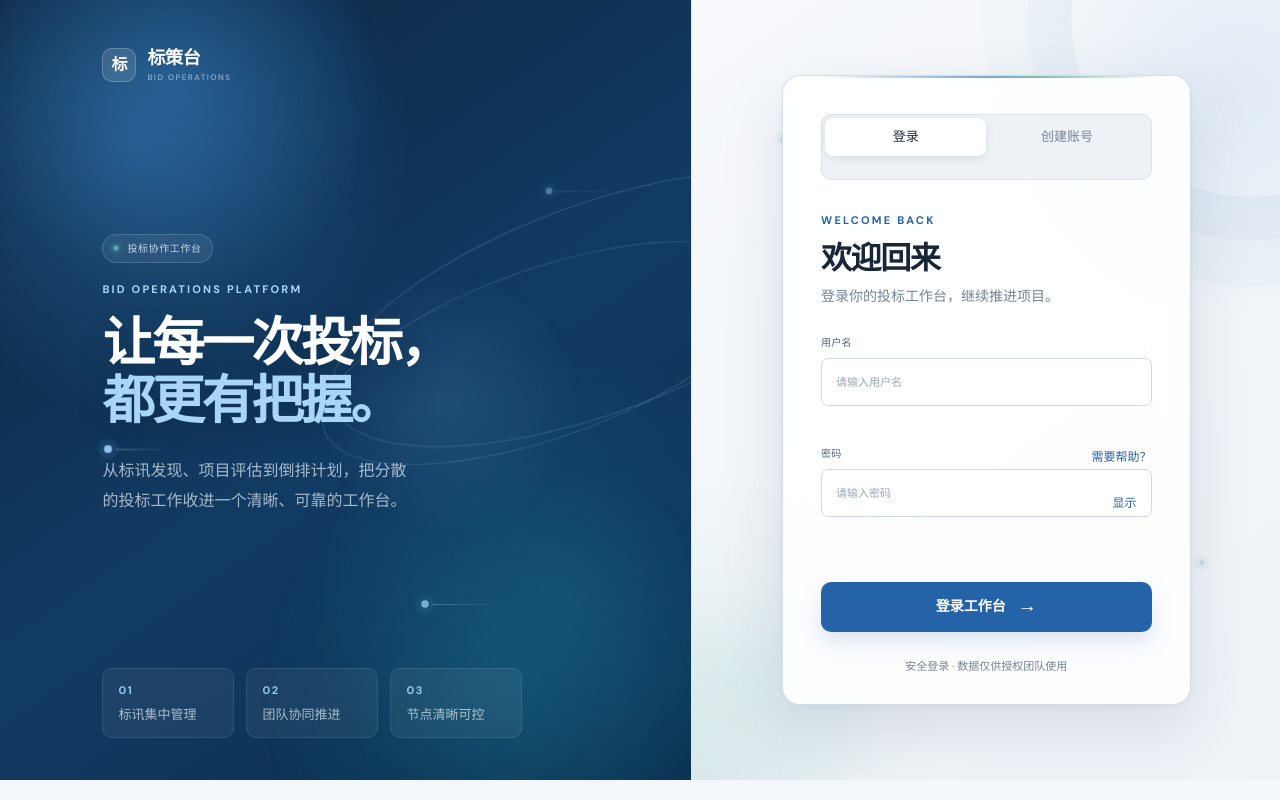
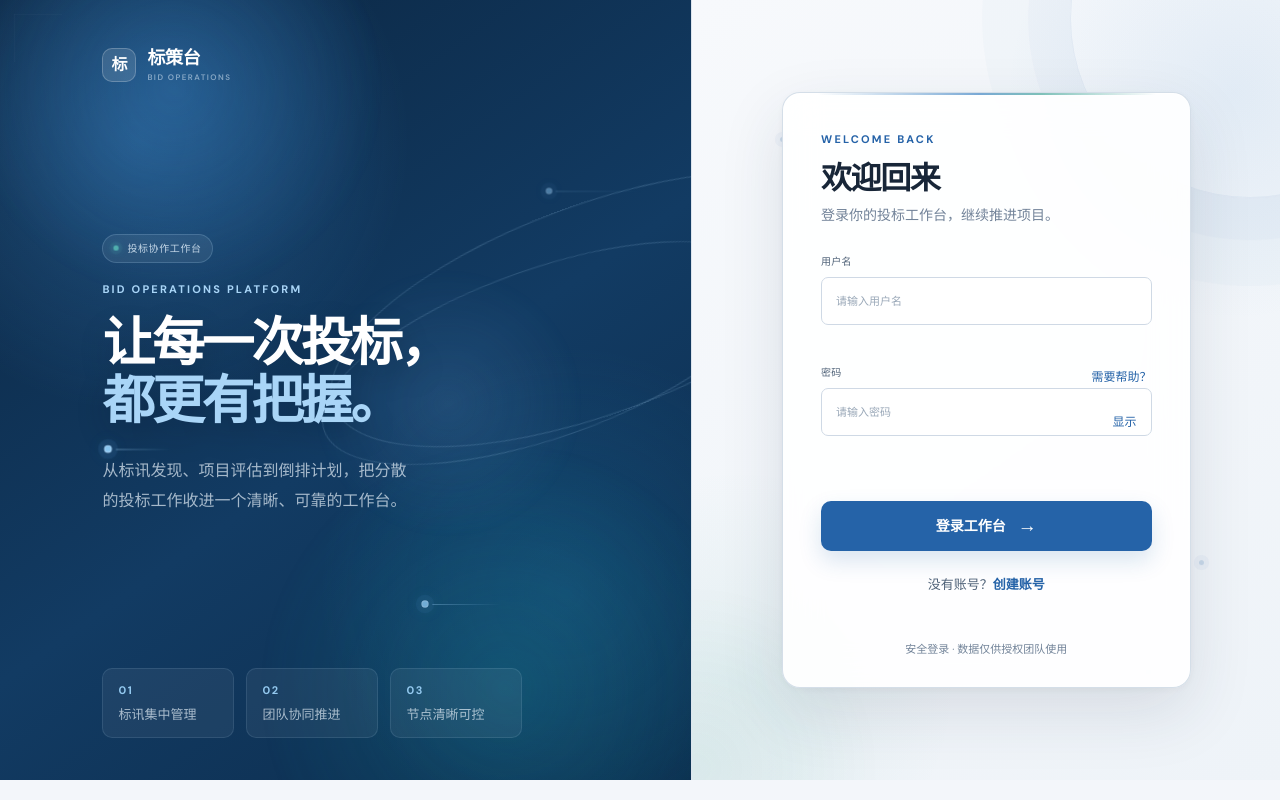
Before and after one commit to JuanSheng76/bid-tools, a FastAPI app: page /login in a window 1280 px wide. Run offline with FastAPI, Linux system fonts and the light colour scheme; some libraries are stand-ins or nearby versions.

Commit message:
style: 登录页去掉顶部标签切换，改用底部蓝色文字链接
- 移除 .auth-tabs pill 切换条（HTML + CSS 浅色/深色主题）
- 登录表单底部新增蓝色「没有账号？创建账号」链接
- .auth-register-switch 按钮改为品牌蓝 #2563a8
- 新增 hover 下划线 + 加深交互

Co-Authored-By: Claude <noreply@anthropic.com>

```diff
--- a/static/style.css
+++ b/static/style.css
@@ -99,48 +99,25 @@ body { background: #f4f7fb; color: #172033; font-family: Manrope, "Noto Sans SC"
 .auth-submit span { font-size: 19px; font-weight: 400; transition: transform .2s; }
 .auth-submit:hover { color: #fff; transform: translateY(-1px); box-shadow: 0 15px 30px rgba(79,70,229,.3); }
 .auth-submit:hover span { transform: translateX(3px); }
-/* 登录/注册标签切换 */
-.auth-tabs {
-    display: flex;
-    gap: 0;
-    margin-bottom: 32px;
-    padding: 3px;
-    border: 1px solid #dbe3ef;
-    border-radius: 10px;
-    background: #eef2f6;
-}
-.auth-tabs button {
-    flex: 1;
-    padding: 9px 0;
-    border: 0;
-    border-radius: 8px;
-    color: #728399;
-    background: transparent;
-    font-size: 13px;
-    font-weight: 550;
-    cursor: pointer;
-    transition: all .2s ease;
-}
-.auth-tabs button.active {
-    color: #1e293b;
-    background: #fff;
-    box-shadow: 0 2px 8px rgba(31,50,73,.1);
-}
 [x-cloak] { display: none !important; }
 .auth-register-switch {
     margin-top: 24px;
-    color: #94a3b8;
+    color: #4f6278;
     font-size: 13px;
     text-align: center;
 }
 .auth-register-switch button {
     border: 0;
     background: transparent;
-    color: #4f46e5;
+    color: #2563a8;
     cursor: pointer;
     font-size: 13px;
     font-weight: 600;
     padding: 0;
+}
+.auth-register-switch button:hover {
+    color: #1d508b;
+    text-decoration: underline;
 }
 .auth-submit-secondary { height: 44px; font-size: 13px; }
 .auth-footnote { margin: 34px 0 0; color: #a0aec0; font-size: 11px; text-align: center; }
@@ -1975,24 +1952,14 @@ details.form-section[open] > summary {
     color: var(--ops-muted);
 }
 
-/* 登录/注册标签切换 - 深色主题 */
-.auth-tabs {
-    border-color: var(--ops-line);
-    background: rgba(255,255,255,.03);
-}
-.auth-tabs button {
-    color: var(--ops-faint);
-}
-.auth-tabs button.active {
-    color: var(--ops-text);
-    background: var(--ops-panel);
-    box-shadow: 0 2px 10px rgba(0,0,0,.18);
-}
 .auth-register-switch {
     color: var(--ops-muted);
 }
 .auth-register-switch button {
     color: var(--ops-primary);
+}
+.auth-register-switch button:hover {
+    color: var(--ops-text);
 }
 
 .auth-form input {
@@ -2899,24 +2866,14 @@ select option {
     color: var(--ops-muted);
 }
 
-/* 登录/注册标签切换 - 浅色主题 */
-.auth-tabs {
-    border-color: #dbe3ef;
-    background: #eef2f6;
-}
-.auth-tabs button {
-    color: #728399;
-}
-.auth-tabs button.active {
-    color: #1e293b;
-    background: #fff;
-    box-shadow: 0 2px 8px rgba(31,50,73,.1);
-}
 .auth-register-switch {
-    color: #94a3b8;
+    color: #4f6278;
 }
 .auth-register-switch button {
-    color: #4f46e5;
+    color: #2563a8;
+}
+.auth-register-switch button:hover {
+    color: #1d508b;
 }
 
 .auth-form input {
--- a/templates/auth/login.html
+++ b/templates/auth/login.html
@@ -40,11 +40,6 @@
                 <div class="auth-brand-wordmark"><b>标策台</b><small>BID OPERATIONS</small></div>
             </div>
             <div x-data="{ mode: 'login' }">
-                <div class="auth-tabs">
-                    <button type="button" @click="mode = 'login'" :class="mode === 'login' && 'active'">登录</button>
-                    <button type="button" @click="mode = 'register'" :class="mode === 'register' && 'active'">创建账号</button>
-                </div>
-
                 {# ---- 登录表单 ---- #}
                 <div x-show="mode === 'login'" x-cloak>
                     <div class="auth-heading">
@@ -73,6 +68,7 @@
                         <div id="login-error" class="auth-error" role="alert"></div>
                         <button type="submit" class="auth-submit">登录工作台 <span>→</span></button>
                     </form>
+                    <p class="auth-register-switch">没有账号？<button type="button" @click="mode = 'register'">创建账号</button></p>
                 </div>
 
                 {# ---- 注册表单 ---- #}
```
